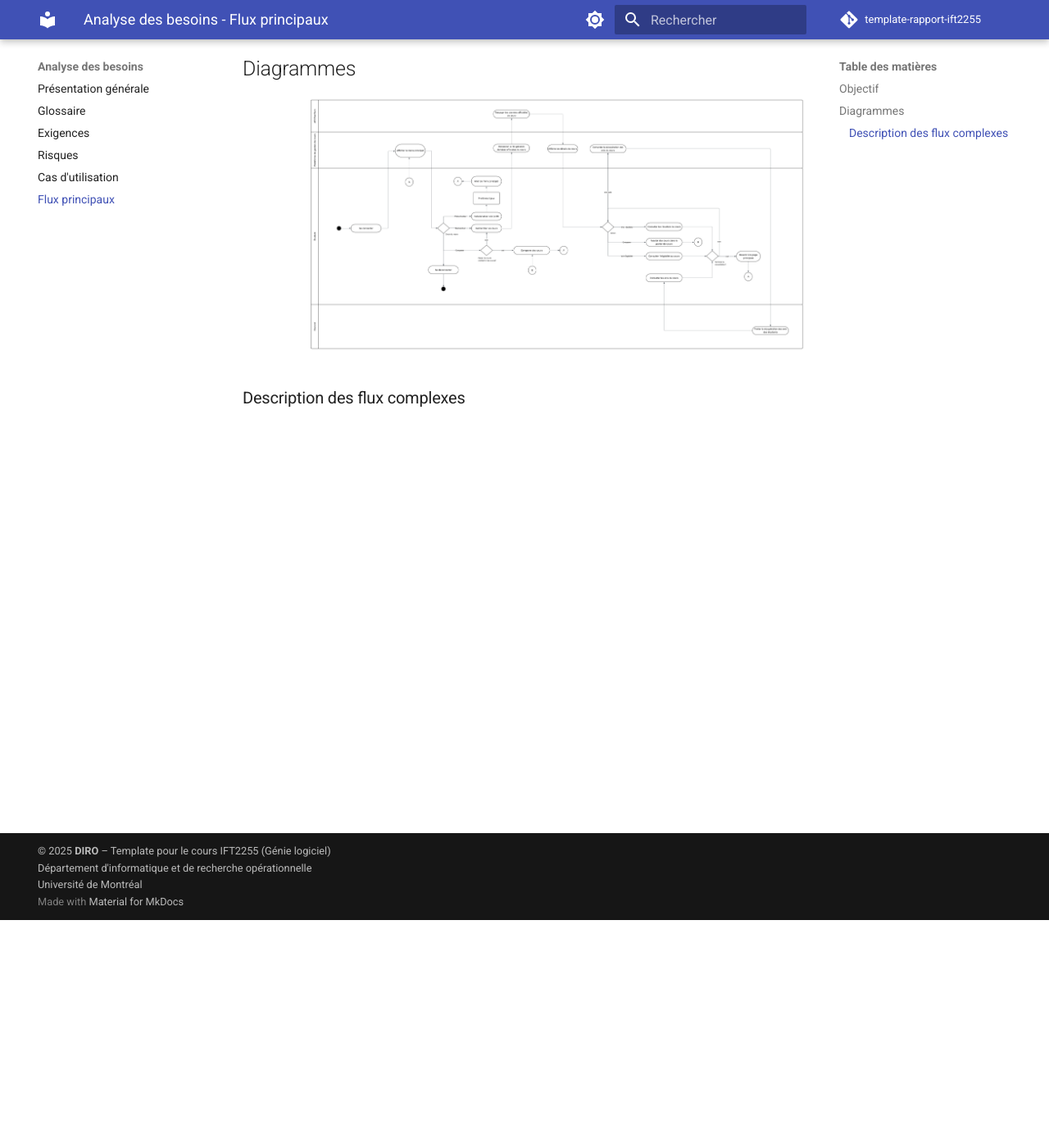
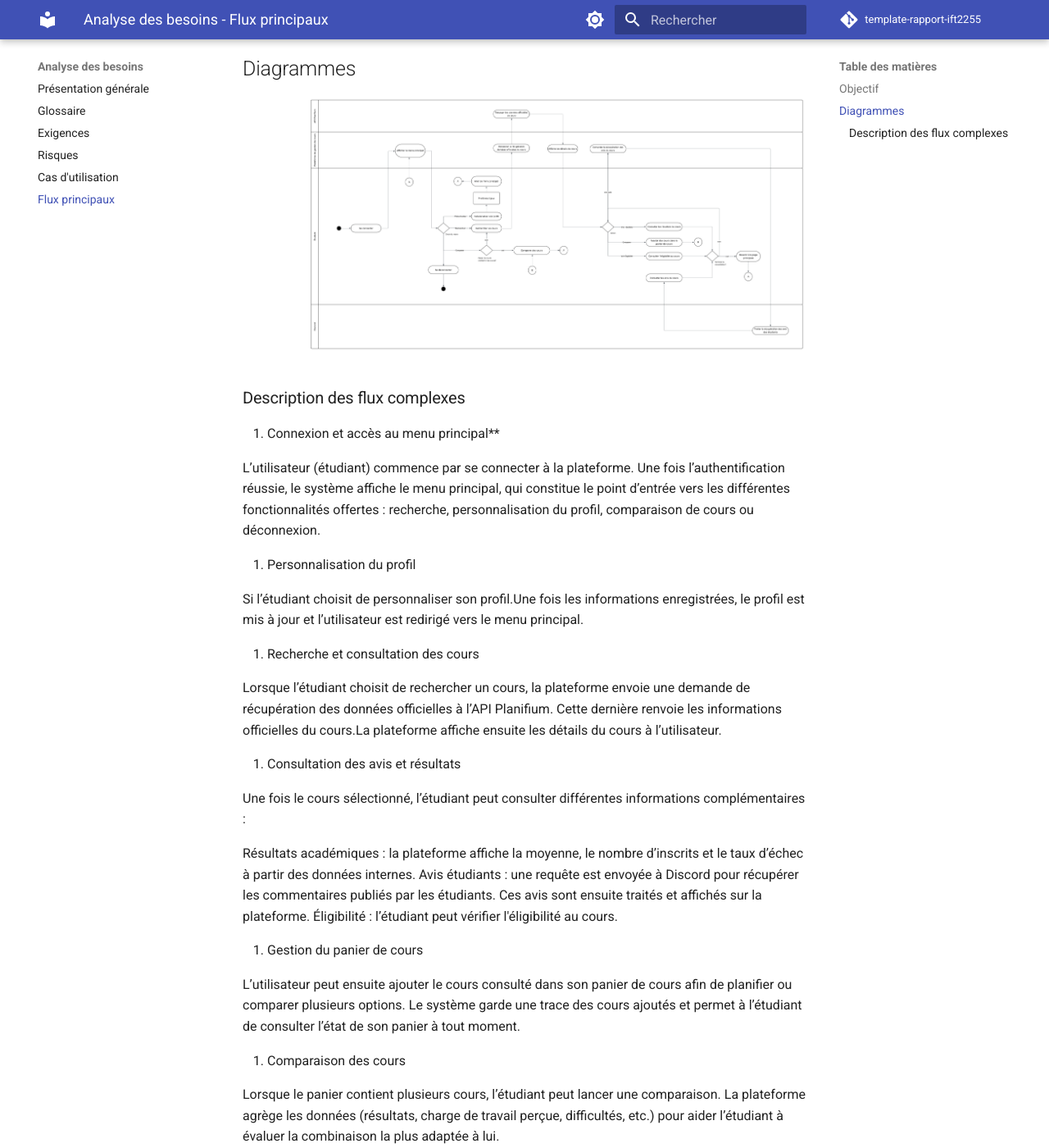
Before and after one commit to jujutheriault/IFT2255_Devoir1, an MkDocs documentation site: the page built from docs/besoins/flux-principaux.md, in a window 1280 px wide and 1400 px high, scrolled down 278 px. Shown: the whole window at 82% size. Built offline with MkDocs 1.6.1 and Material for MkDocs 9.7.7, drawn with Linux system fonts in a browser that asks for light colours; comment, search, counter and statistics services are not loaded; some of the changed text lies outside the part shown.

Commit message:
Update flux-principaux.md

```diff
--- a/docs/besoins/flux-principaux.md
+++ b/docs/besoins/flux-principaux.md
@@ -13,3 +13,47 @@ Décrire les flux d’interaction entre les acteurs et le système.
 ![Alt text](../Diagramme_activité.png)
 
 ### Description des flux complexes
+
+1. Connexion et accès au menu principal**
+
+L’utilisateur (étudiant) commence par se connecter à la plateforme. Une fois l’authentification réussie, le système affiche le menu principal, qui constitue le point d’entrée vers les différentes fonctionnalités offertes : recherche, personnalisation du profil, comparaison de cours ou déconnexion.
+
+2. Personnalisation du profil
+
+Si l’étudiant choisit de personnaliser son profil.Une fois les informations enregistrées, le profil est mis à jour et l’utilisateur est redirigé vers le menu principal.
+
+3. Recherche et consultation des cours
+
+Lorsque l’étudiant choisit de rechercher un cours, la plateforme envoie une demande de récupération des données officielles à l’API Planifium.
+Cette dernière renvoie les informations officielles du cours.La plateforme affiche ensuite les détails du cours à l’utilisateur.
+
+4. Consultation des avis et résultats
+
+Une fois le cours sélectionné, l’étudiant peut consulter différentes informations complémentaires :
+
+Résultats académiques : la plateforme affiche la moyenne, le nombre d’inscrits et le taux d’échec à partir des données internes.
+Avis étudiants : une requête est envoyée à Discord pour récupérer les commentaires publiés par les étudiants. Ces avis sont ensuite traités et affichés sur la plateforme.
+Éligibilité : l’étudiant peut vérifier l'éligibilité au cours.
+
+5. Gestion du panier de cours
+
+L’utilisateur peut ensuite ajouter le cours consulté dans son panier de cours afin de planifier ou comparer plusieurs options.
+Le système garde une trace des cours ajoutés et permet à l’étudiant de consulter l’état de son panier à tout moment.
+
+6. Comparaison des cours
+
+Lorsque le panier contient plusieurs cours, l’étudiant peut lancer une comparaison.
+La plateforme agrège les données (résultats, charge de travail perçue, difficultés, etc.) pour aider l’étudiant à évaluer la combinaison la plus adaptée à lui.
+
+7. Fin de session et déconnexion
+
+Une fois la consultation terminée, l’utilisateur choisit de revenir au menu principal ou de se déconnecter.
+La session prend alors fin et le système revient à l’état initial, prêt à accueillir une nouvelle connexion.
+
+8. Interaction globale entre les systèmes
+
+Le diagramme montre également la coopération entre trois systèmes principaux :
+
+L’API Planifium fournit les données officielles sur les cours.
+Discord sert de source pour les avis étudiants, gérés via un bot.
+La plateforme web centralise, agrège et affiche toutes ces informations à l’étudiant.
```
